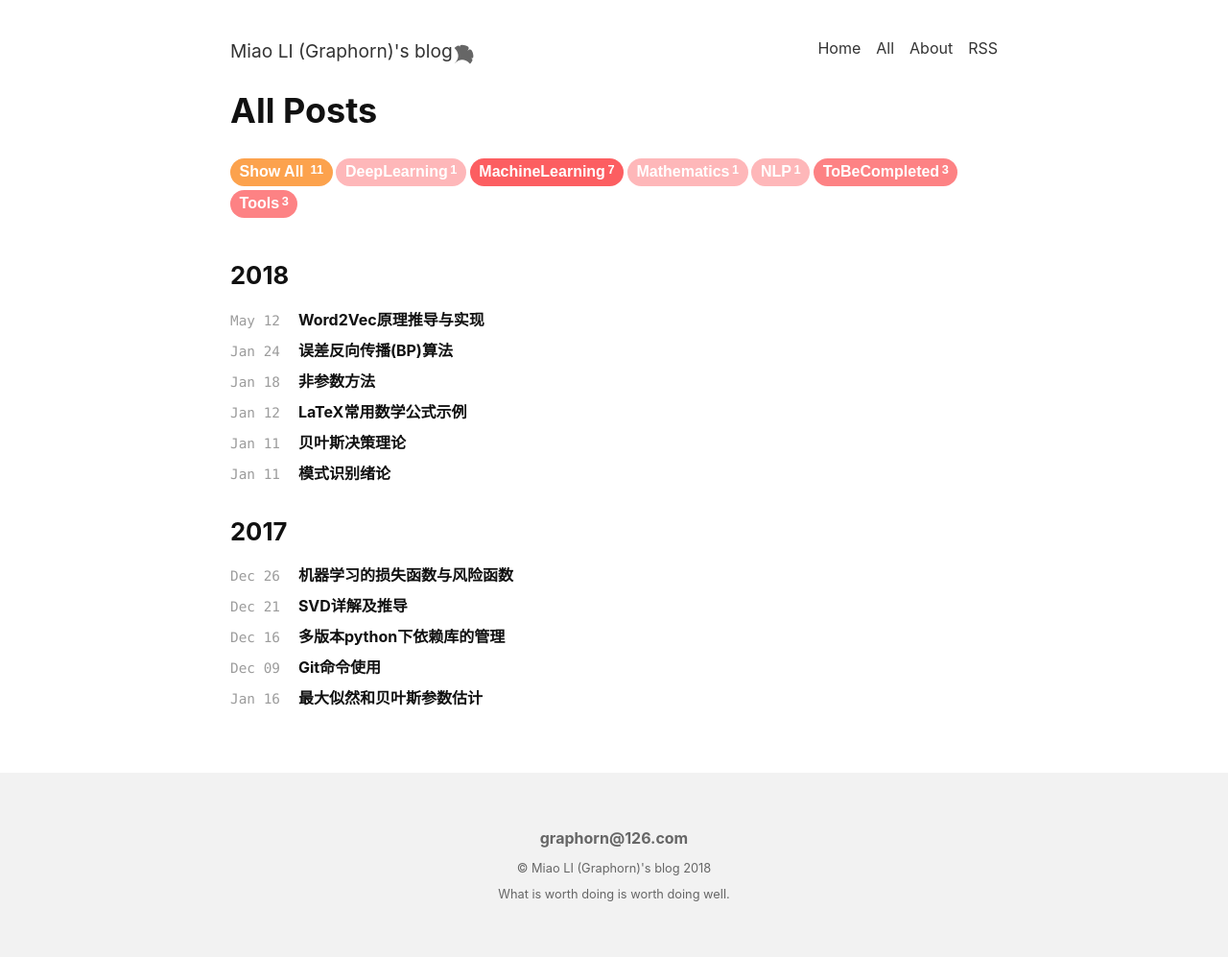
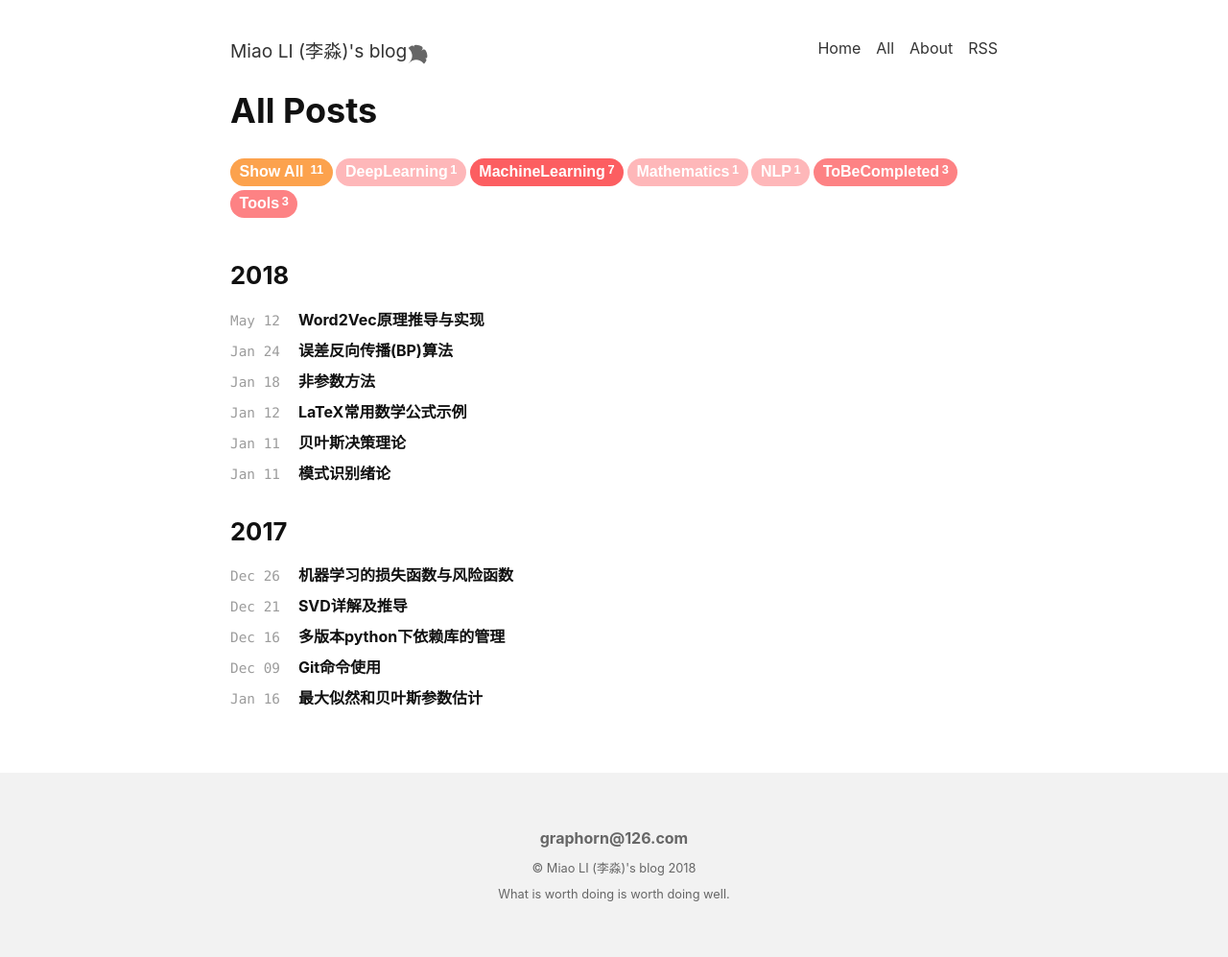
Before and after one commit to oaimli/oaimli.github.io, a Jekyll site: the page built from all.html, in a window 1280 px wide. Shown: the whole page at 96% size. Built offline with Jekyll 4.4.1, drawn with Linux system fonts in a browser that asks for light colours; nearby versions of some CDN libraries.

Commit message:
Update _config.yml

```diff
--- a/_config.yml
+++ b/_config.yml
@@ -14,7 +14,7 @@
 ## Base settings ##
 # url:  #the base hostname & protocol for your site e.g. https://www.someone.com
 baseurl: /
-title: Miao LI (Graphorn)'s blog
+title: Miao LI (李淼)'s blog
 description: > #this means to ignore newlines until "nav_lists:"
   Whatever is worth doing is worth doing well
 
@@ -42,7 +42,7 @@ timezone: Asia/Shanghai #see https://en.wikipedia.org/wiki/List_of_tz_database_t
 
 ## Author & social ##
 author:
-  name: Miao LI (Graphorn)
+  name: Miao LI (李淼)
   email:  graphorn@126.com
   # facebook:  #your Facebook username
   # twitter:  #your Twitter username
```
